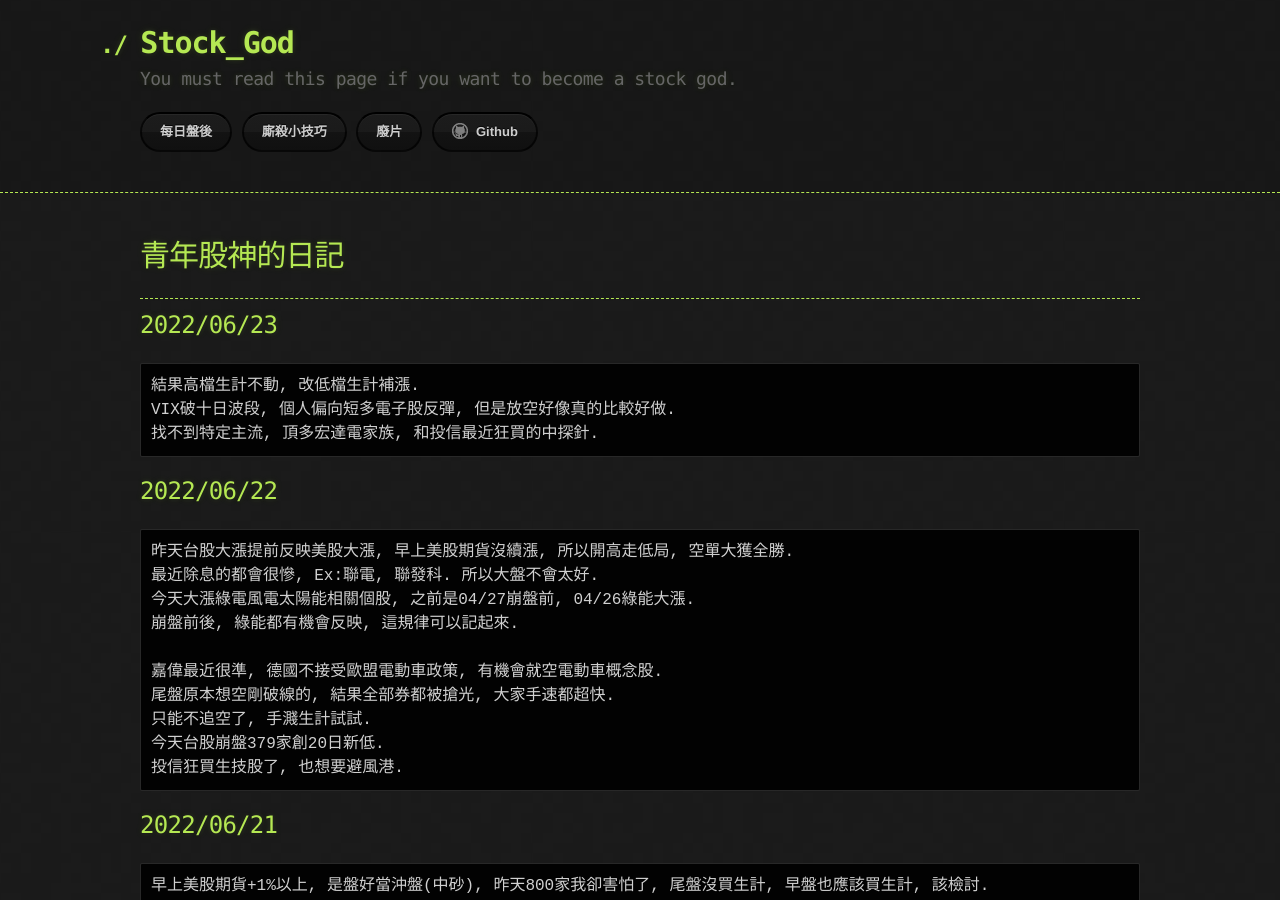
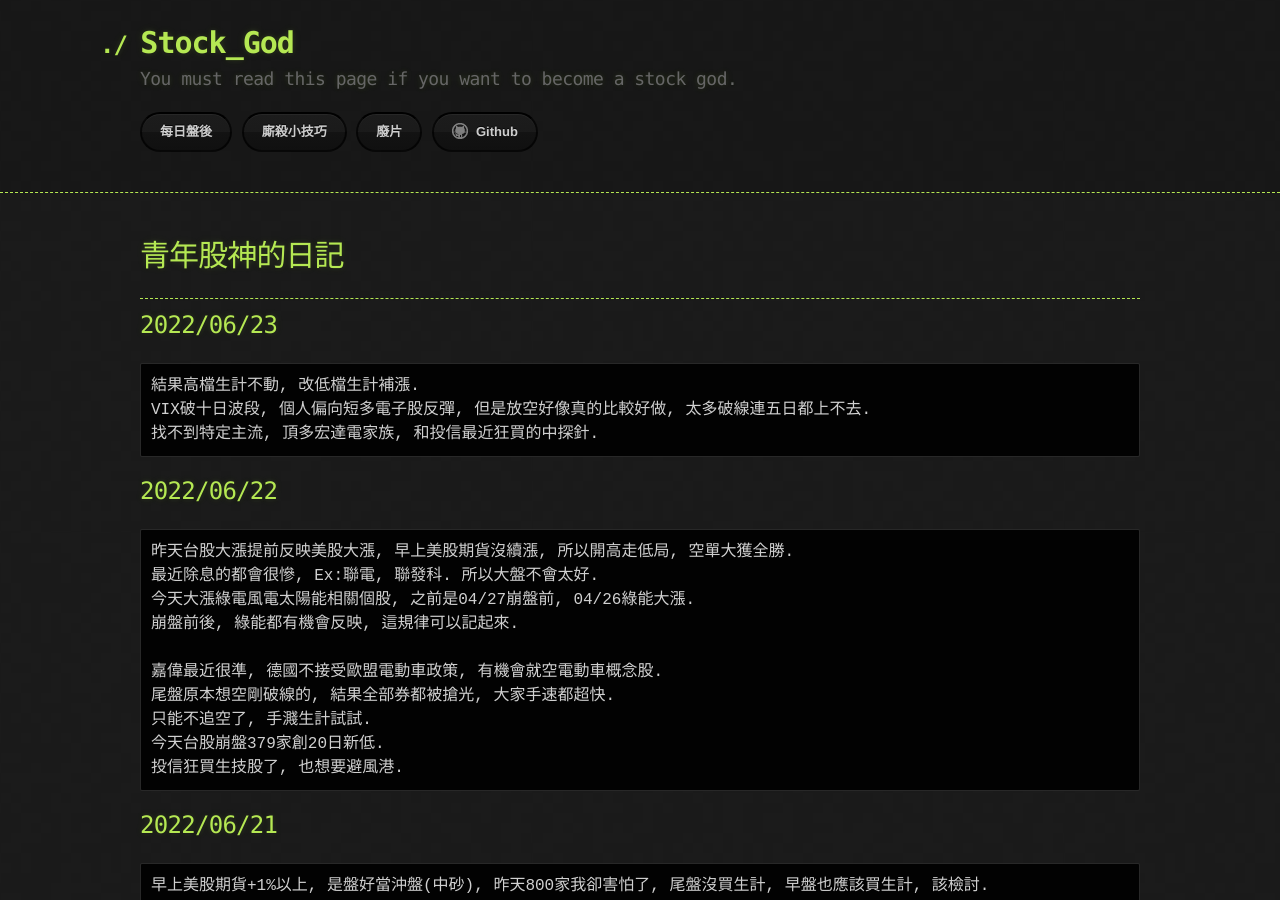
Before and after one commit to lepg5487/Stock_God, a Jekyll site: the page built from index.md, in a window 1280 px wide and 900 px high. Built offline with Jekyll 4.4.1, drawn with Linux system fonts in a browser that asks for light colours; our own code applies the rules of GitHub Pages for plain Markdown files.

Commit message:
Update index.md

````diff
--- a/index.md
+++ b/index.md
@@ -9,7 +9,7 @@ layout: testlayouts
 ## 2022/06/23
 ```
 結果高檔生計不動, 改低檔生計補漲.
-VIX破十日波段, 個人偏向短多電子股反彈, 但是放空好像真的比較好做.
+VIX破十日波段, 個人偏向短多電子股反彈, 但是放空好像真的比較好做, 太多破線連五日都上不去.
 找不到特定主流, 頂多宏達電家族, 和投信最近狂買的中探針.
 ```
 
````
